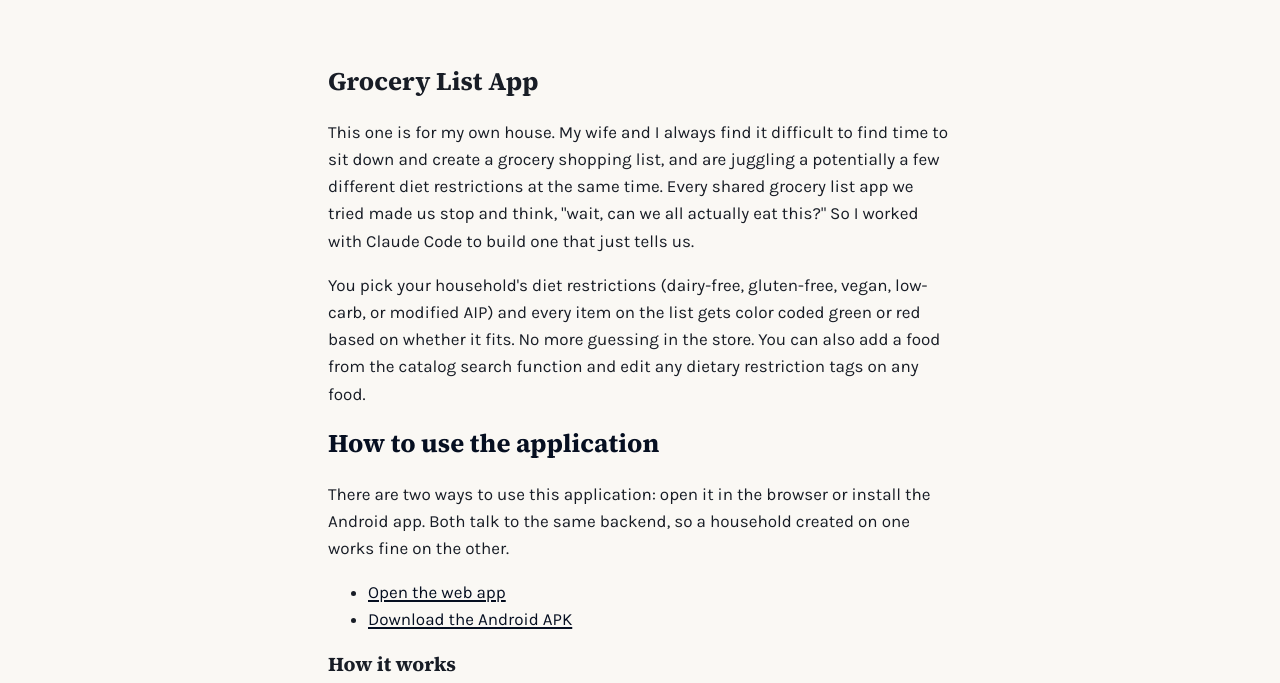
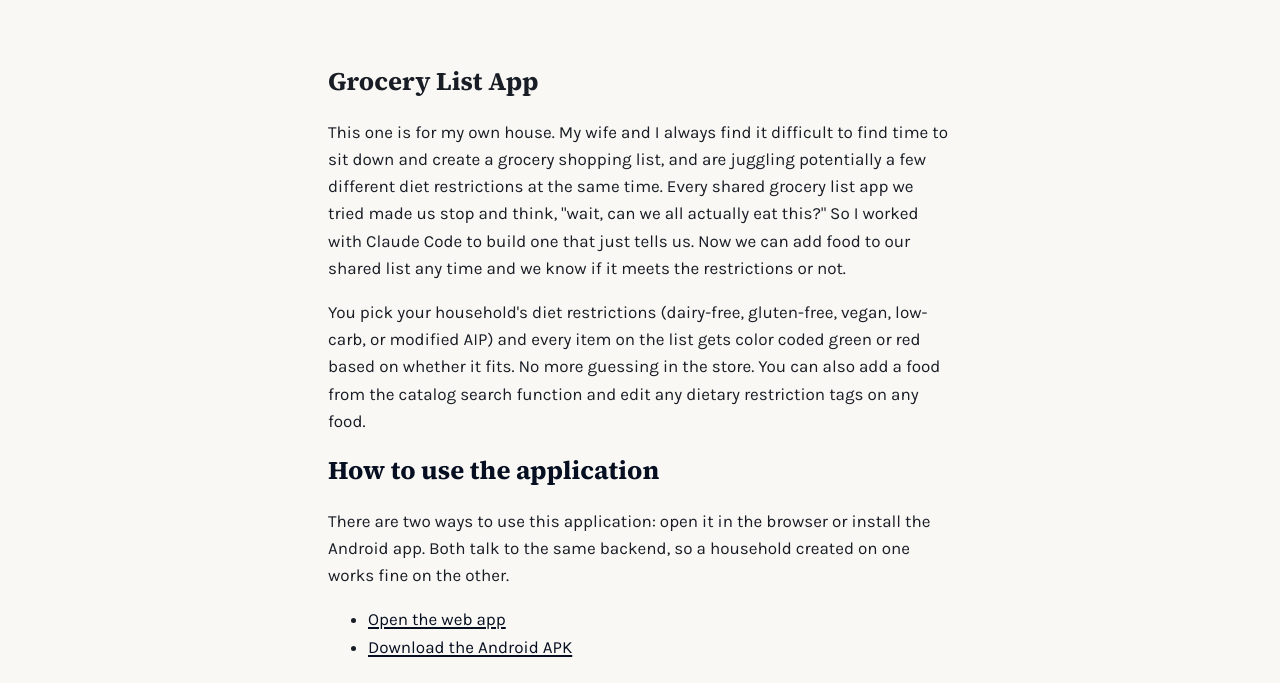
Before and after one commit to johnboniello/johnboniello.github.io, an Eleventy site: page src/projects/grocery-list.md in a window 1280 px wide. Shown: the part 76-759 px from the top of the page. Built offline with nearby package versions, Linux system fonts and the light colour scheme; Eleventy itself is replaced by a stand-in of ours; files that its build step writes are made by us from their sources.

Commit message:
Update grocery-list.md

```diff
--- a/src/projects/grocery-list.md
+++ b/src/projects/grocery-list.md
@@ -7,7 +7,7 @@ description: A shared household grocery list with diet-restriction highlighting.
 
 # Grocery List App
 
-This one is for my own house. My wife and I always find it difficult to find time to sit down and create a grocery shopping list, and are juggling a potentially a few different diet restrictions at the same time. Every shared grocery list app we tried made us stop and think, "wait, can we all actually eat this?" So I worked with Claude Code to build one that just tells us.
+This one is for my own house. My wife and I always find it difficult to find time to sit down and create a grocery shopping list, and are juggling potentially a few different diet restrictions at the same time. Every shared grocery list app we tried made us stop and think, "wait, can we all actually eat this?" So I worked with Claude Code to build one that just tells us. Now we can add food to our shared list any time and we know if it meets the restrictions or not.
 
 You pick your household's diet restrictions (dairy-free, gluten-free, vegan, low-carb, or modified AIP) and every item on the list gets color coded green or red based on whether it fits. No more guessing in the store. You can also add a food from the catalog search function and edit any dietary restriction tags on any food.
 
```
